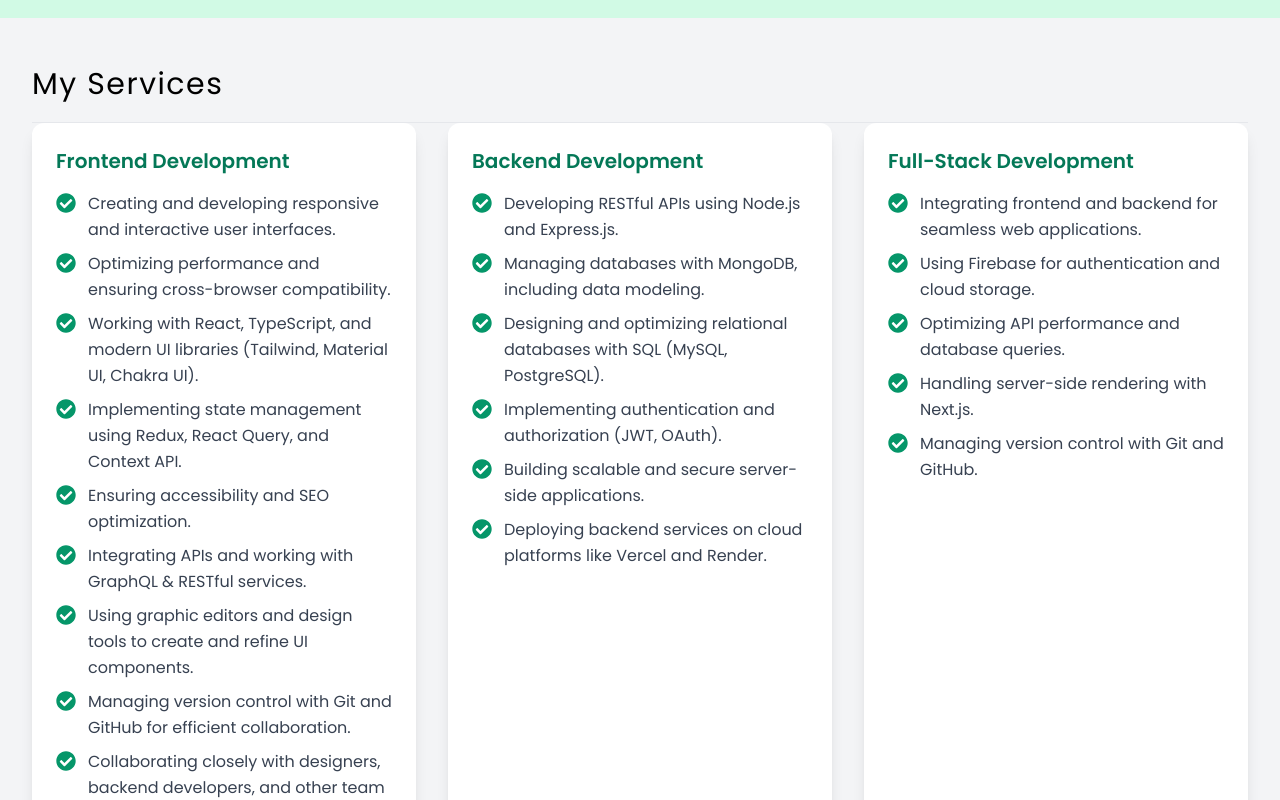
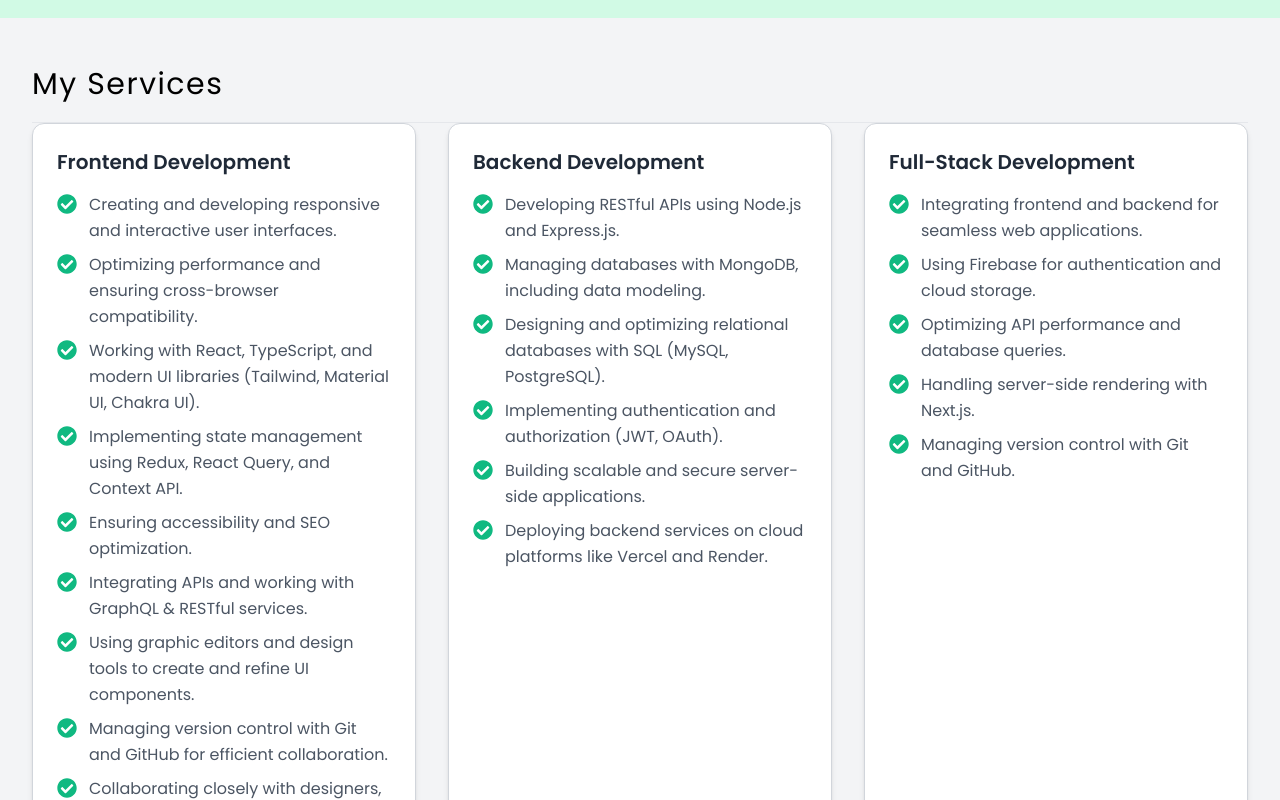
Before and after one commit to MishaShevchenko/Portfolio, a React (Vite) app: page / in a window 1280 px wide. Shown: the part 1320-2120 px from the top of the page. Built offline with nearby package versions, Linux system fonts and the light colour scheme.

Commit message:
fix: ServicesSection layout

```diff
--- a/src/components/ServicesSection.jsx
+++ b/src/components/ServicesSection.jsx
@@ -16,13 +16,13 @@ const ServicesSection = ({ theme }) => {
           {services.map((service, index) => (
             <div
               key={index}
-              className={`p-6 rounded-xl shadow-lg transition-transform transform hover:scale-105 hover:shadow-2xl ${
-                theme === "dark" ? "bg-gray-800" : "bg-white"
+              className={`p-6 rounded-xl shadow-md border transition-transform transform hover:scale-[1.02] hover:shadow-lg ${
+                theme === "dark" ? "bg-gray-800 border-gray-700" : "bg-white border-gray-300"
               }`}
             >
               <h3
                 className={`text-xl font-semibold mb-4 ${
-                  theme === "dark" ? "text-emerald-300" : "text-emerald-700"
+                  theme === "dark" ? "text-gray-200" : "text-gray-800"
                 }`}
               >
                 {service.title}
@@ -32,12 +32,12 @@ const ServicesSection = ({ theme }) => {
                   <li key={idx} className="flex items-start gap-3">
                     <FaCheckCircle
                       className={`mt-[2px] w-5 h-5 flex-shrink-0 ${
-                        theme === "dark" ? "text-emerald-400" : "text-emerald-600"
+                        theme === "dark" ? "text-emerald-300" : "text-emerald-500"
                       }`}
                     />
                     <span
                       className={`leading-relaxed ${
-                        theme === "dark" ? "text-gray-300" : "text-gray-700"
+                        theme === "dark" ? "text-gray-400" : "text-gray-600"
                       }`}
                     >
                       {item}
```
